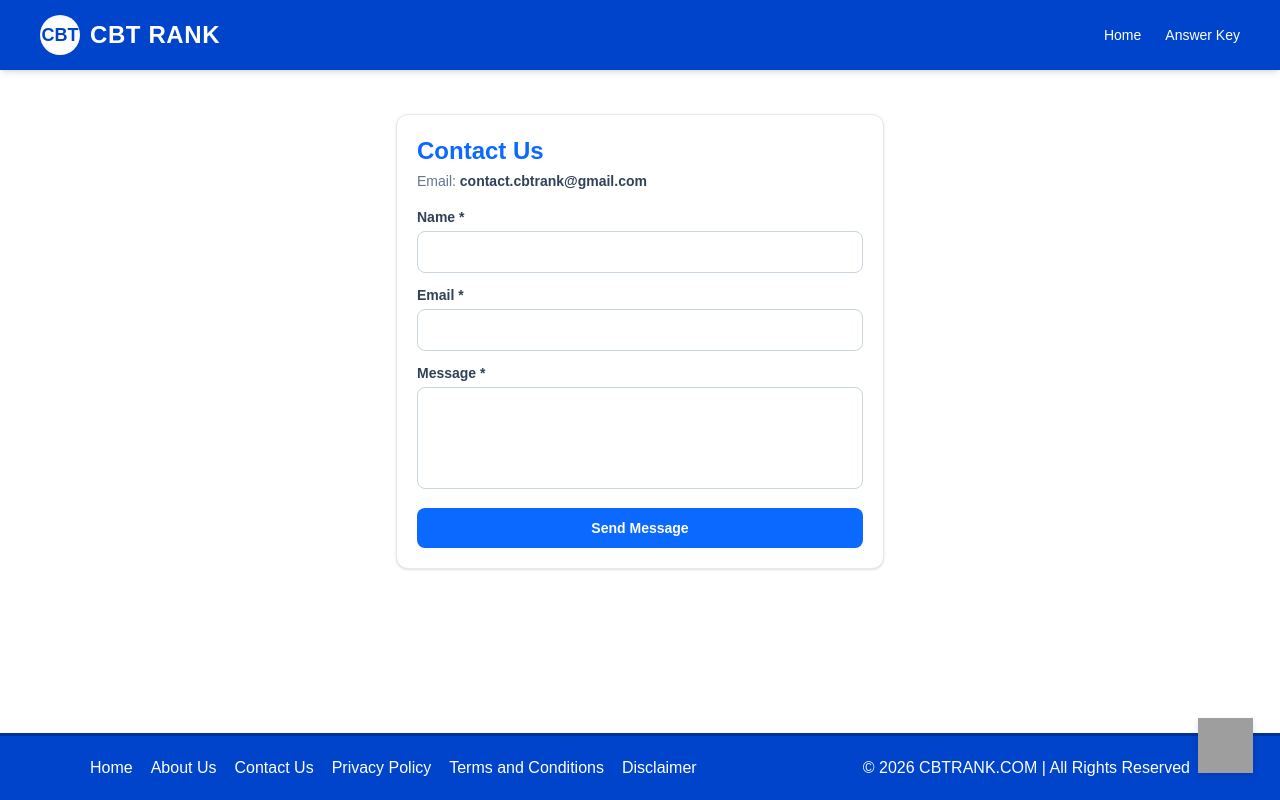
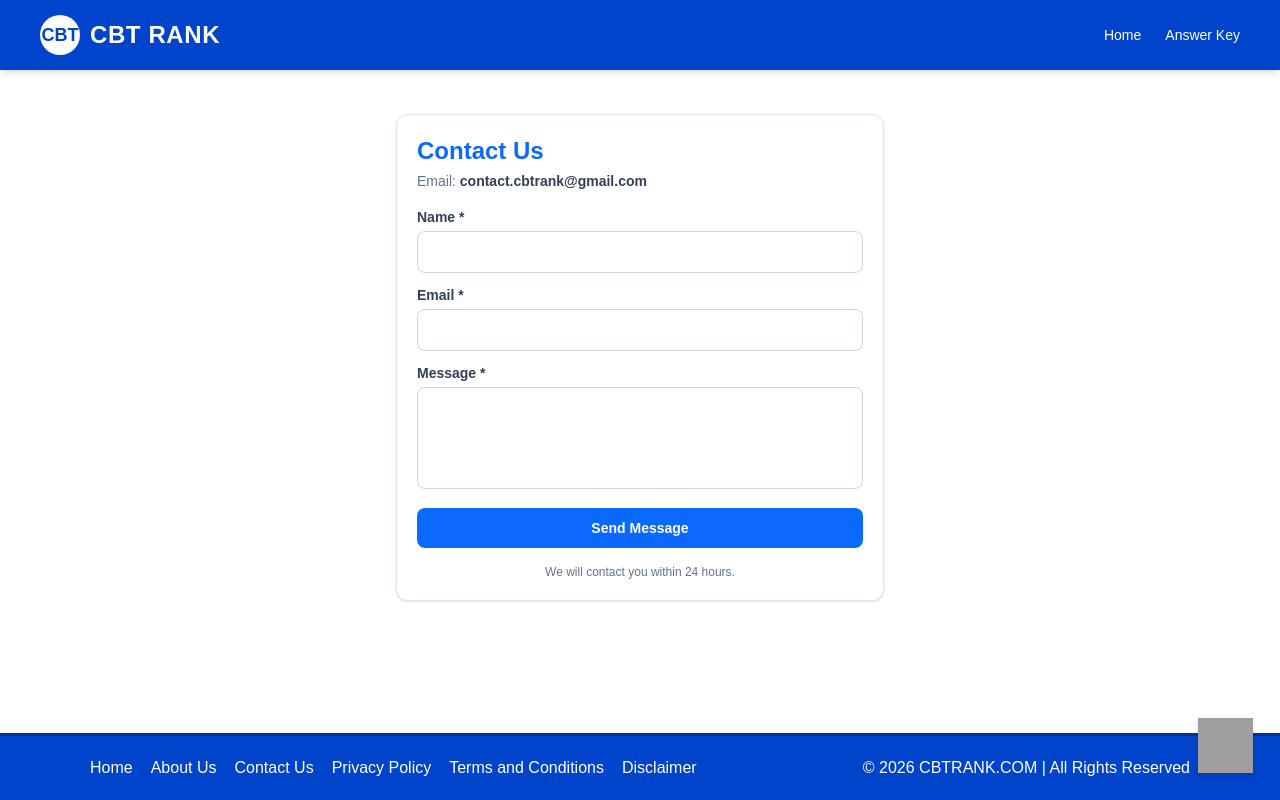
Before and after one commit to rusikakisku-jpg/cbtrank, a Next.js app: page /contact-us in a window 1280 px wide. Built offline with nearby package versions, Linux system fonts and the light colour scheme; grey boxes are pictures that could not be loaded.

Commit message:
Add 24 hours contact note on contact-us page

```diff
--- a/app/contact-us/page.js
+++ b/app/contact-us/page.js
@@ -111,6 +111,10 @@ export default function ContactUsPage() {
           >
             {loading ? 'Sending...' : 'Send Message'}
           </button>
+
+          <p className="text-xs text-slate-500 text-center pt-1">
+            We will contact you within 24 hours.
+          </p>
         </form>
 
       </div>
```
